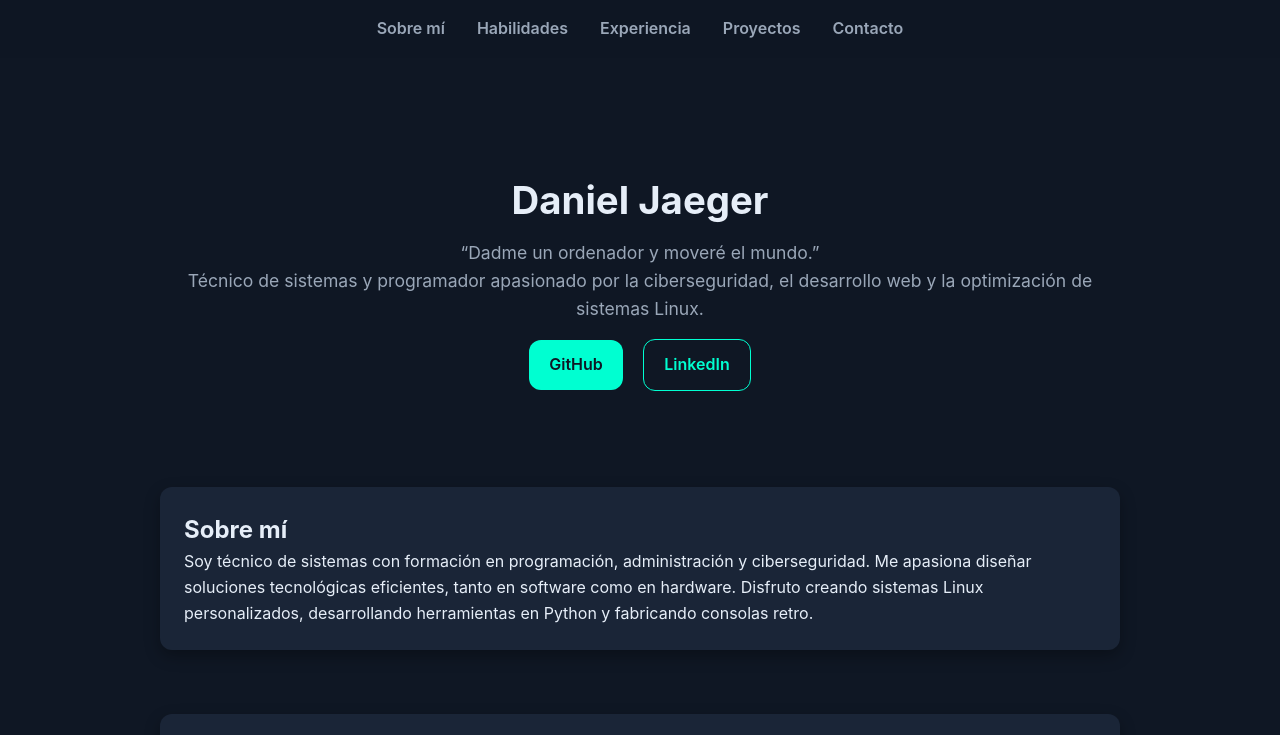
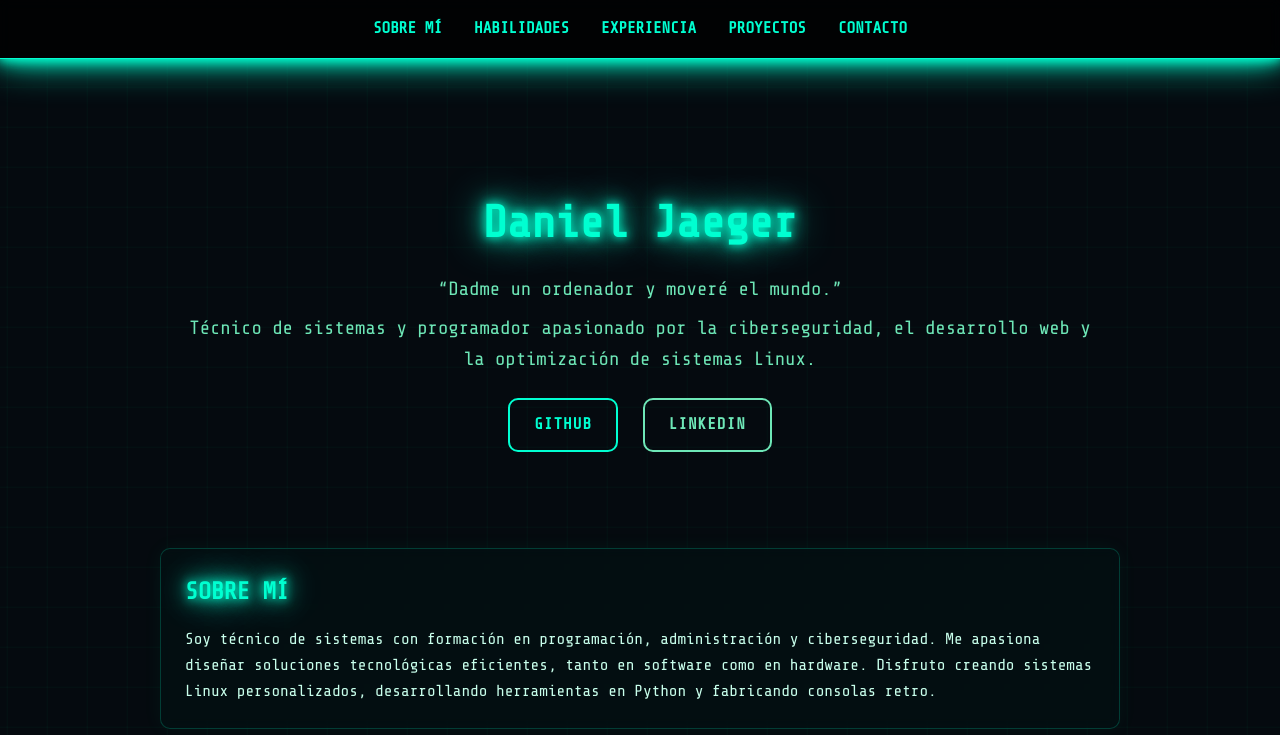
Before and after one commit to DanielJaeger90/Portafolio, a plain HTML site: page index.html in a window 1280 px wide. Shown: the top 735 px of the page. Drawn offline with nearby package versions, Linux system fonts and the light colour scheme; files that its build step writes are made by us from their sources.

Commit message:
Update styles.css

```diff
--- a/styles.css
+++ b/styles.css
@@ -1,26 +1,53 @@
+/* ==== RETRO CYBERPUNK STYLE ==== */
+@import url('https://fonts.googleapis.com/css2?family=Share+Tech+Mono&display=swap');
+
 :root {
-  --bg: #0f1724;
-  --card: #1a2537;
+  --bg: #050a0f;
+  --grid: rgba(0, 255, 170, 0.04);
   --accent: #00ffd1;
-  --text: #e6eef8;
-  --muted: #9aa7b8;
-  --radius: 12px;
-  --gap: 1.5rem;
-  font-family: 'Inter', system-ui, sans-serif;
+  --accent-glow: 0 0 10px #00ffd1, 0 0 20px #00ffd1, 0 0 40px #00ffd1;
+  --text: #c8ffec;
+  --muted: #6ee7b7;
+  --card: rgba(0, 20, 20, 0.4);
+  --radius: 10px;
+  font-family: 'Share Tech Mono', monospace;
 }
 
 * { box-sizing: border-box; margin: 0; padding: 0; }
-body { background: var(--bg); color: var(--text); line-height: 1.6; }
+body {
+  background: var(--bg);
+  color: var(--text);
+  line-height: 1.6;
+  min-height: 100vh;
+  overflow-x: hidden;
+  position: relative;
+}
 
-a { color: var(--accent); text-decoration: none; }
-a:hover { text-decoration: underline; }
+/* ==== Animated grid background ==== */
+body::before {
+  content: "";
+  position: fixed;
+  top: 0; left: 0; width: 100%; height: 100%;
+  background-image: linear-gradient(var(--grid) 1px, transparent 1px),
+                    linear-gradient(90deg, var(--grid) 1px, transparent 1px);
+  background-size: 40px 40px;
+  z-index: -2;
+  animation: moveGrid 30s linear infinite;
+}
+@keyframes moveGrid {
+  from { background-position: 0 0, 0 0; }
+  to { background-position: 1000px 1000px, 1000px 1000px; }
+}
 
+/* ==== Header and Navigation ==== */
 header {
   position: sticky;
   top: 0;
-  background: rgba(15,23,36,0.9);
+  z-index: 100;
+  background: rgba(0,0,0,0.8);
   backdrop-filter: blur(6px);
-  z-index: 100;
+  border-bottom: 1px solid var(--accent);
+  box-shadow: var(--accent-glow);
 }
 nav {
   display: flex;
@@ -29,76 +56,112 @@ nav {
   padding: 1rem 0;
 }
 nav a {
-  color: var(--muted);
-  font-weight: 600;
-  transition: color 0.2s;
+  color: var(--accent);
+  text-decoration: none;
+  text-transform: uppercase;
+  font-weight: bold;
+  transition: all 0.3s;
 }
-nav a:hover { color: var(--accent); }
+nav a:hover {
+  text-shadow: var(--accent-glow);
+}
 
+/* ==== Hero section ==== */
 .hero {
   text-align: center;
-  margin-top: 5rem;
+  margin-top: 6rem;
   padding: 2rem 1rem;
 }
 .hero h1 {
-  font-size: 2.4rem;
-  margin-bottom: 0.5rem;
+  font-size: 2.8rem;
+  color: var(--accent);
+  text-shadow: var(--accent-glow);
+  margin-bottom: 1rem;
 }
 .hero p {
+  font-size: 1.2rem;
   color: var(--muted);
-  font-size: 1.1rem;
+  margin: 0.5rem 0;
 }
 .btn {
   display: inline-block;
   margin: 1rem 0.5rem 0;
-  padding: 0.75rem 1.25rem;
+  padding: 0.75rem 1.5rem;
   border-radius: var(--radius);
+  background: transparent;
+  border: 2px solid var(--accent);
+  color: var(--accent);
+  text-transform: uppercase;
+  font-weight: bold;
+  letter-spacing: 1px;
+  text-decoration: none;
+  transition: all 0.3s;
+}
+.btn:hover {
   background: var(--accent);
-  color: #0f1724;
-  font-weight: 600;
-  transition: all 0.2s;
+  color: #000;
+  box-shadow: var(--accent-glow);
 }
-.btn:hover { transform: scale(1.05); }
 .btn.ghost {
-  background: transparent;
-  border: 1px solid var(--accent);
-  color: var(--accent);
+  border-color: var(--muted);
+  color: var(--muted);
 }
 
+/* ==== Sections ==== */
 section {
   max-width: 960px;
   margin: 4rem auto;
-  padding: 0 1rem;
+  padding: 1rem;
 }
-
 .card {
   background: var(--card);
+  border: 1px solid rgba(0,255,200,0.2);
+  border-radius: var(--radius);
   padding: 1.5rem;
-  border-radius: var(--radius);
-  margin-top: 2rem;
-  box-shadow: 0 6px 16px rgba(0,0,0,0.3);
+  box-shadow: 0 0 20px rgba(0,255,150,0.05);
+  backdrop-filter: blur(6px);
+  transition: all 0.3s;
 }
+.card:hover {
+  border-color: var(--accent);
+  box-shadow: var(--accent-glow);
+}
+h2 {
+  color: var(--accent);
+  text-shadow: var(--accent-glow);
+  text-transform: uppercase;
+  margin-bottom: 1rem;
+}
+h3 {
+  color: var(--muted);
+  margin-top: 1.5rem;
+}
+ul { margin-left: 1.5rem; margin-top: 0.5rem; }
 
+/* ==== Projects Grid ==== */
 .grid {
   display: grid;
   grid-template-columns: repeat(auto-fit, minmax(250px, 1fr));
-  gap: var(--gap);
+  gap: 1.5rem;
 }
-
 .project {
-  background: rgba(255,255,255,0.05);
+  background: rgba(0,255,200,0.05);
+  border: 1px solid rgba(0,255,200,0.2);
   padding: 1rem;
-  border-radius: 10px;
-  transition: transform 0.2s;
+  border-radius: var(--radius);
+  transition: transform 0.3s, box-shadow 0.3s;
 }
-.project:hover { transform: translateY(-4px); }
-
+.project:hover {
+  transform: translateY(-5px);
+  box-shadow: var(--accent-glow);
+}
 .tags {
   color: var(--muted);
   font-size: 0.9rem;
   margin-top: 0.5rem;
 }
 
+/* ==== Form ==== */
 form {
   display: flex;
   flex-direction: column;
@@ -106,35 +169,47 @@ form {
   margin-top: 1rem;
 }
 input, textarea {
-  background: rgba(255,255,255,0.05);
-  border: none;
+  background: rgba(0,0,0,0.6);
+  border: 1px solid var(--accent);
+  color: var(--text);
   padding: 0.75rem;
   border-radius: var(--radius);
-  color: var(--text);
+}
+input:focus, textarea:focus {
+  outline: none;
+  box-shadow: var(--accent-glow);
 }
 button {
   align-self: flex-start;
   background: var(--accent);
-  color: #0f1724;
+  color: #000;
   border: none;
   padding: 0.75rem 1.25rem;
   border-radius: var(--radius);
-  font-weight: 600;
+  font-weight: bold;
   cursor: pointer;
-  transition: all 0.2s;
+  text-transform: uppercase;
+  transition: all 0.3s;
 }
-button:hover { transform: scale(1.05); }
+button:hover {
+  box-shadow: var(--accent-glow);
+  transform: scale(1.05);
+}
 
+/* ==== Footer ==== */
 footer {
   text-align: center;
   color: var(--muted);
   padding: 2rem 1rem;
-  border-top: 1px solid rgba(255,255,255,0.05);
+  border-top: 1px solid rgba(0,255,200,0.2);
+  background: rgba(0,0,0,0.5);
   font-size: 0.9rem;
 }
-footer a { color: var(--accent); }
+footer a { color: var(--accent); text-decoration: none; }
+footer a:hover { text-shadow: var(--accent-glow); }
 
+/* ==== Responsive ==== */
 @media (max-width: 600px) {
-  .hero h1 { font-size: 1.8rem; }
+  .hero h1 { font-size: 2rem; }
   nav { flex-wrap: wrap; gap: 1rem; }
 }
```
